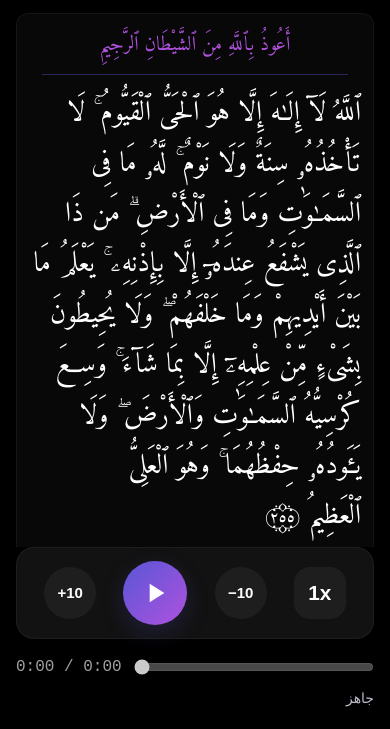
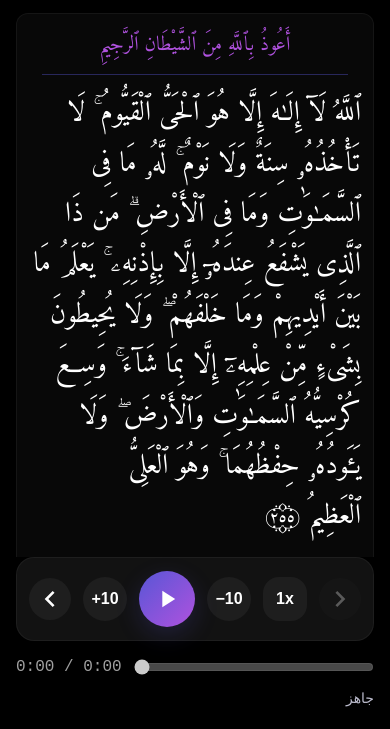
Before and after one commit to suhail09s/athkarnfc, a website: page car.html in a window 390 px wide. Shown: the part 115-844 px from the top of the page. Drawn offline with Linux system fonts and the light colour scheme.

Commit message:
Bring card navigation to car mode
The arrows were built behind an `if (!carMode)` guard, so car mode never
had them at all. They are now built in both modes.

- Car mode sets the arrows into the transport row itself, one at each
  end, so they sit with the controls a driver already reaches for. The
  reader keeps them in the dock above the player.
- `nearest()` measured horizontal proximity, which is meaningless where
  the cards are stacked vertically; it now uses the axis each mode
  actually scrolls along. Seeking still comes from `activePrayer`.
- The row carries six controls now, so the phone sizing was retuned:
  they fit one row down to 360px, and on the narrowest phones (<=344px)
  the arrows wrap to their own row rather than shrinking below a 42px
  touch target.
- Car mode has no `.track.open`, so the reader's fixed dock rules cannot
  apply there; the arrows are styled where they actually live.

Also caught while wiring this: `renderPrayers` has no `panel` binding,
so the first version of the car branch threw `ReferenceError` inside
`loadPrayers`'s catch and car mode silently showed "could not load"
with no console output. Car mode now loads all 29 cards again.

Verified at 320/344/360/393/412px: no clipping, no overlap, no page
overflow, and the arrows seek, stay paused when paused, and disable
correctly at the first and last card.

```diff
--- a/car.css
+++ b/car.css
@@ -134,9 +134,62 @@ body {
     .exit-car-btn svg { width: 26px; height: 26px; }
     .prayer-text-container { padding-bottom: 16px; }
     .prayer-chunk { margin-bottom: 20px; padding: 14px; border-radius: 12px; }
-    .audio-controls { height: 88px; padding: 0 12px; margin-bottom: 10px; border-radius: 18px; }
-    .play-pause-btn { width: 64px; height: 64px; }
-    .play-pause-btn svg { width: 32px; height: 32px; }
+    /* Six controls share the transport row, so each one is sized to fit the
+       narrowest phone without the arrows spilling past the rounded edge. */
+    .car-content .audio-controls { height: 84px; padding: 0 8px; margin-bottom: 10px; border-radius: 18px; }
+    .car-content .audio-controls .skip-btn,
+    .car-content .audio-controls .speed-btn { width: 44px; height: 44px; font-size: 1rem; }
+    .car-content .audio-controls .play-pause-btn { width: 56px; height: 56px; }
+    .car-content .audio-controls .play-pause-btn svg { width: 28px; height: 28px; }
+    /* These must beat the base rule that sizes them from --hitbox. */
+    .car-content .audio-controls .prayer-previous.icon-button,
+    .car-content .audio-controls .prayer-next.icon-button { width: 42px; min-width: 42px; height: 42px; }
+    .car-content .audio-controls .prayer-previous svg,
+    .car-content .audio-controls .prayer-next svg { width: 24px; height: 24px; }
+
     .progress-bar-container { gap: 12px; padding: 0; }
     .time-readout { font-size: 1rem; }
 }
+
+
+/* Card navigation in car mode. The player sets the arrows into the transport row
+   itself, so they are styled where they actually live and match the round
+   controls beside them. The row now carries six controls, so it tightens its
+   spacing and lets the buttons shrink on a narrow screen instead of letting the
+   arrows spill past the rounded edge. */
+.car-content .prayer-navigation { margin: 0; padding: 0; }
+.car-content .audio-controls {
+    justify-content: space-evenly;
+    box-sizing: border-box;
+    max-width: 100%;
+    /* Six controls now share the row, so each one keeps its size and the row
+       distributes the remaining space rather than squeezing them together. */
+}
+.car-content .audio-controls > * { flex-shrink: 0; }
+.car-content .audio-controls .prayer-previous,
+.car-content .audio-controls .prayer-next {
+    width: var(--hitbox);
+    min-width: var(--hitbox);
+    height: var(--hitbox);
+    flex-shrink: 0;
+    padding: 0;
+    position: static;
+    background: rgba(255, 255, 255, 0.05);
+    border: none;
+    border-radius: 50%;
+    color: var(--text-main);
+    cursor: pointer;
+}
+.car-content .audio-controls .prayer-previous svg,
+.car-content .audio-controls .prayer-next svg { width: 32px; height: 32px; fill: currentColor; }
+.car-content .audio-controls .prayer-previous:disabled,
+.car-content .audio-controls .prayer-next:disabled { opacity: .3; cursor: default; }
+
+/* Only the narrowest phones cannot hold six controls in one row at a
+   comfortable touch size. There the arrows take a row of their own rather than
+   shrinking below a reliable target. */
+@media (max-width: 344px) {
+    .car-content .audio-controls { flex-wrap: wrap; row-gap: 8px; height: auto; min-height: 88px; padding: 8px; }
+    .car-content .audio-controls .prayer-previous,
+    .car-content .audio-controls .prayer-next { order: 1; }
+}
--- a/player.js
+++ b/player.js
@@ -307,8 +307,11 @@
         }
         state.note.hidden = items.some(item => item.segments.length);
         state.sourceNote.hidden = !state.usedFallback;
-        if (!carMode) {
-            state.navigation?.remove();
+        // Card navigation exists in both modes. The reader pins it above the
+        // docked player; car mode puts the arrows in the transport row itself,
+        // where a driver can reach them without hunting for them.
+        state.navigation?.remove();
+        {
             const navigation = element('nav', 'prayer-navigation');
             navigation.setAttribute('aria-label', labels.prayerPages);
             navigation.dataset.i18nAria = 'prayerPages';
@@ -332,10 +335,14 @@
             previous.dataset.i18nTitle = 'previousPrayer';
             next.dataset.i18nTitle = 'nextPrayer';
             previous.type = next.type = 'button';
+            // In the reader the cards sit side by side, so the nearest one is the
+            // one whose right edge is closest to the container's. Car mode stacks
+            // them vertically, where the top edge is the axis that matters.
             function nearest() {
-                const edge = state.content.getBoundingClientRect().right;
+                const axis = carMode ? 'top' : 'right';
+                const edge = state.content.getBoundingClientRect()[axis];
                 return [...state.content.children].reduce((best, child, index, all) =>
-                    Math.abs(child.getBoundingClientRect().right - edge) < Math.abs(all[best].getBoundingClientRect().right - edge) ? index : best, 0);
+                    Math.abs(child.getBoundingClientRect()[axis] - edge) < Math.abs(all[best].getBoundingClientRect()[axis] - edge) ? index : best, 0);
             }
             function updateNavigation(index = nearest()) {
                 previous.disabled = index === 0;
@@ -361,8 +368,18 @@
             };
             navigation.append(previous, next);
             navigation.hidden = items.length < 2;
-            state.content.after(navigation);
-            state.navigation = navigation;
+            // The reader places the arrows between the text and the dock; car
+            // mode sets them into the transport row, so they sit with the
+            // controls rather than in a strip of their own.
+            if (carMode) {
+                const controls = state.panel.querySelector('.audio-controls');
+                controls?.prepend(previous);
+                controls?.append(next);
+                state.navigation = navigation;
+            } else {
+                state.content.after(navigation);
+                state.navigation = navigation;
+            }
             state.updateNavigation = updateNavigation;
             updateNavigation();
         }
```
Also changed, not shown: tests/personalization.spec.cjs (+43 -0 lines).
